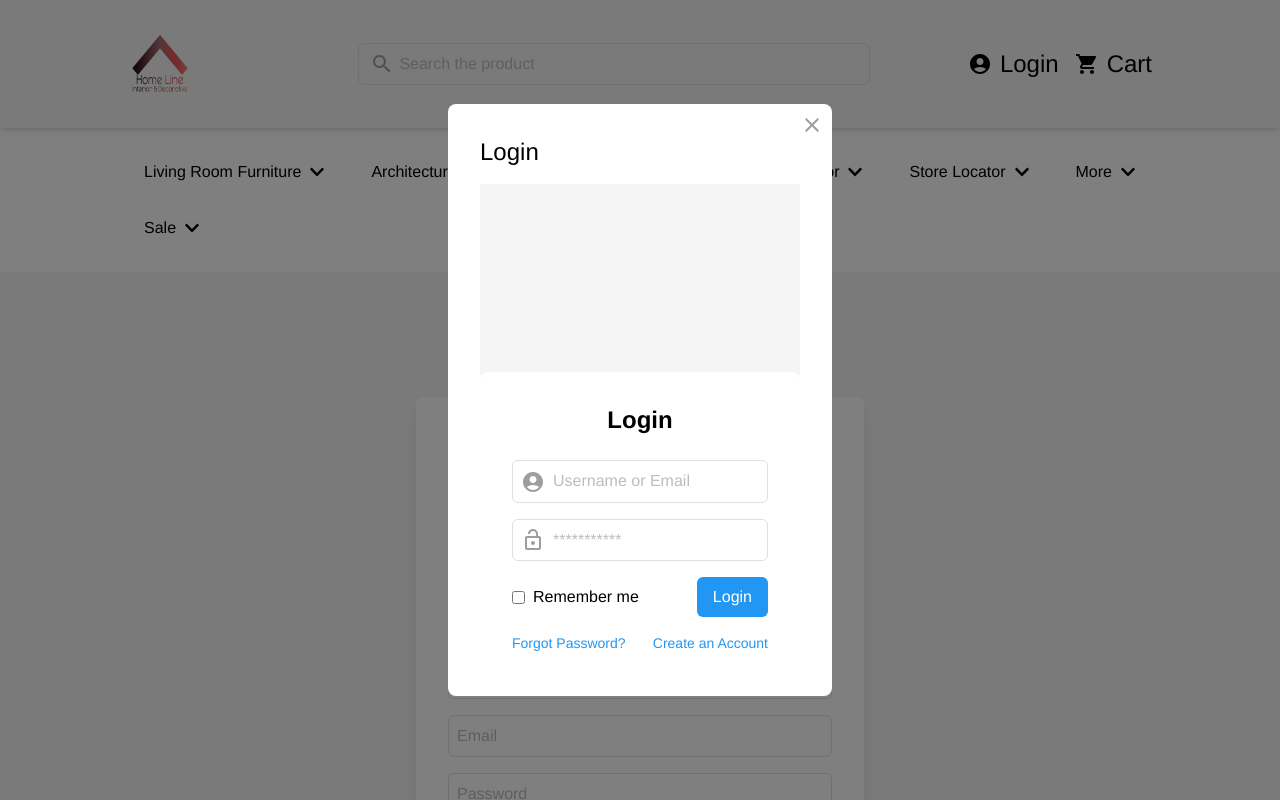
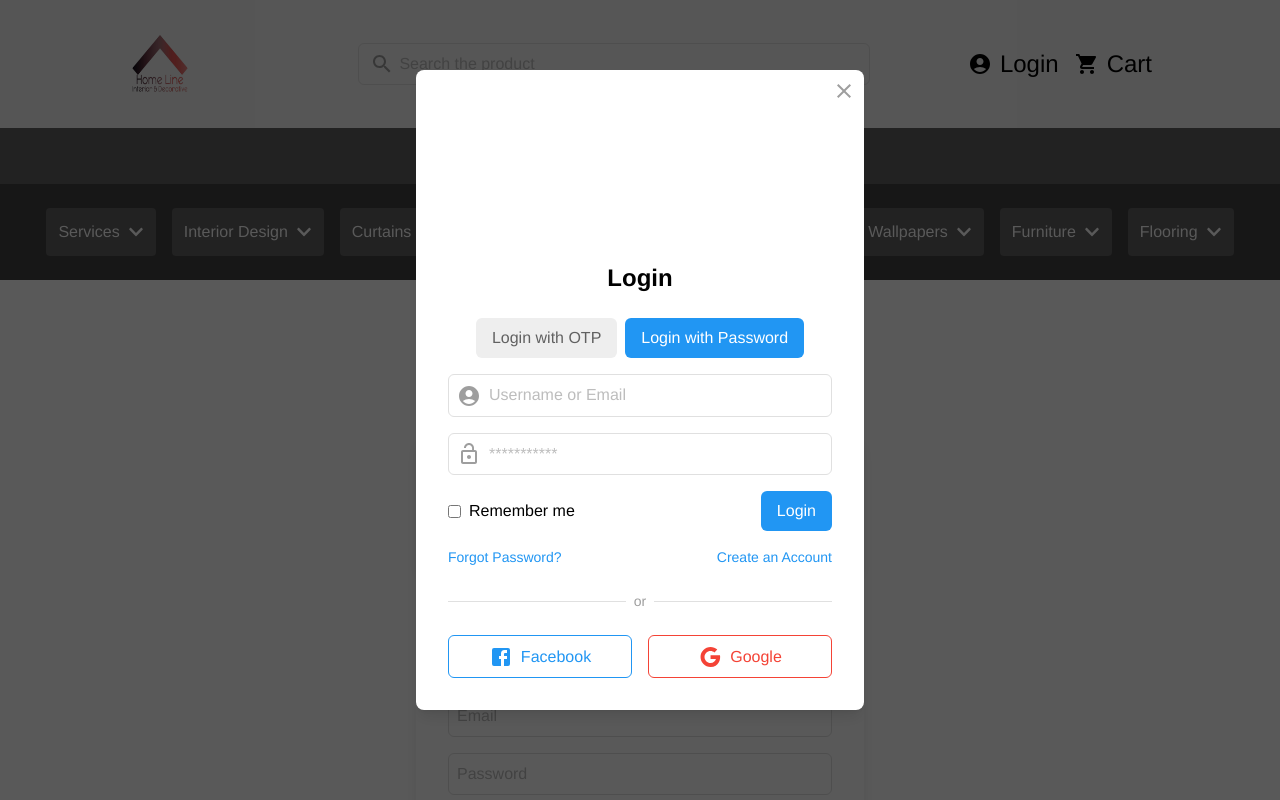
Before and after one commit to Vishnu001B/HomeLane, a React (Vite) app in the folder users/: page /register in a window 1280 px wide. Both pictures are taken after a click on the element "Login". Shown: the top 800 px of the page. Built offline with nearby package versions, Linux system fonts and the light colour scheme.

Commit message:
modify the login page

```diff
--- a/users/package.json
+++ b/users/package.json
@@ -13,8 +13,8 @@
     "@emotion/react": "^11.13.0",
     "@emotion/styled": "^11.13.0",
     "@material-tailwind/react": "^2.1.9",
-    "@mui/icons-material": "^5.16.7",
-    "@mui/material": "^5.16.7",
+    "@mui/icons-material": "^5.16.6",
+    "@mui/material": "^5.16.6",
     "axios": "^1.7.3",
     "pure-react-carousel": "^1.30.1",
     "react": "^18.3.1",
--- a/users/src/components/HomePage.jsx
+++ b/users/src/components/HomePage.jsx
@@ -25,7 +25,7 @@ const HomePage = () => (
       <CustomizedCurtains />
       <Blinds/>
       <WallPaper />
-      <DealsHeader />
+      {/* <DealsHeader /> */}
       <OfferSales />
       {/* <SalesAdOfferHomepage /> */}
       <Testimonials />
--- a/users/src/components/Navbar.jsx
+++ b/users/src/components/Navbar.jsx
@@ -7,7 +7,6 @@ import SearchIcon from "@mui/icons-material/Search";
 import footer from "../assets/image/logo-footer.png";
 import { Link } from "react-router-dom";
 import Login from "../routes/Login";
-import Register from "../routes/Register";
 
 const Navbar = () => {
   const [isMenuOpen, setIsMenuOpen] = useState(false);
@@ -62,7 +61,7 @@ const Navbar = () => {
         </div>
 
         {isMenuOpen && (
-          <div className="absolute top-16 right-0 bg-gray-100 shadow-md w-full sm:hidden z-30">
+          <div className="absolute right-0 shadow-md w-full sm:hidden z-30">
             <div className="flex flex-col items-center space-y-4 p-4">
               <div
                 className="flex items-center space-x-2 cursor-pointer"
@@ -81,21 +80,16 @@ const Navbar = () => {
       </nav>
 
       {isLoginModalOpen && (
-        <div className="fixed inset-0 bg-black bg-opacity-50 flex items-center justify-center z-50">
-          <div
-            className={`bg-white p-8 rounded-lg w-96 max-h-[90vh] relative transform transition-all duration-300 ease-out ${
-              isLoginModalOpen ? "opacity-100 scale-100" : "opacity-0 scale-95"
-            }`}
-          >
+        <div className="fixed -top-40  inset-0 bg-black bg-opacity-65 flex items-center justify-center z-50">
+          <div className="relative bg-white p-0 h-[80vh] sm:h-[500px] rounded-lg shadow-lg w-full max-w-md mx-4 sm:mx-0">
             <button
               className="absolute top-2 right-2 text-gray-500 hover:text-gray-700"
               onClick={toggleLoginModal}
             >
-              <CloseIcon />
+              <CloseIcon className="text-3xl" />
             </button>
-            <h2 className="text-2xl mb-4">Login</h2>
-            <div className="overflow-auto max-h-[60vh]">
-              <Login />
+            <div className="overflow-auto">
+              <Login setIsLoginModalOpen={setIsLoginModalOpen} />
             </div>
           </div>
         </div>
--- a/users/src/components/Navbar2.jsx
+++ b/users/src/components/Navbar2.jsx
@@ -6,49 +6,70 @@ const Navbar2 = () => {
 
   const categories = [
     {
-      name: "Living Room Furniture",
+      name: "Services",
       subcategories: [
-        "Interior Design",
-        "Blinds",
-        "Customized Curtains",
-        "Artificial Grass",
-        "Vinyl Flooring & Vinyl Plank",
-        "Wallpapers",
-        "WoodenFlooring",
-
-
+        "Curtain Stitching",
+        "Curtains and Bracket Installation",
+        "Wallpapers Installations",
+        "Wooden Flooring Installation",
+        "Carpets Installation",
+        "All Furniture Works",
+        "Electric Works",
       ],
     },
     {
-      name: "Architectural Lighting",
-      subcategories: ["Beds", "Wardrobes", "Nightstands"],
+      name: "Interior Design",
+      subcategories: [
+        "Full Home Interior",
+        "Wardrobe",
+        "Kitchen",
+        "Living Room",
+        "False Ceiling",
+        "Interior Lighting",
+      ],
     },
     {
-      name: "Ceiling Fans ",
-      subcategories: ["Desks", "Office Chairs", "Bookcases"],
+      name: "Curtains",
+      subcategories: ["Readymade Curtains", "Customized Curtains"],
     },
     {
-      name: "Home Decor",
-      subcategories: ["Patio Sets", "Outdoor Chairs", "Garden Tables"],
+      name: "Blinds",
+      subcategories: ["Roman Blinds", "Zebra Blinds", "Wooden Blinds", "PVC Blinds", "Roller Blinds"],
+    },
+    {
+      name: "Mattress",
+      subcategories: ["Peps Mattress"],
     },
     {
       name: "Store Locator",
       subcategories: ["Dining Tables", "Dining Chairs", "Buffets"],
     },
     {
-      name: "More",
-      subcategories: ["Dining Tables", "Dining Chairs", "Buffets"],
+      name: "Wallpapers",
+      subcategories: ["Customized Wallpapers", "Imported Wallpapers", "Foam Panels", "Kitchen Wallpapers", "Bathroom Wallpapers"],
     },
     {
-      name: "Sale",
-      subcategories: ["Dining Tables", "Dining Chairs", "Buffets"],
+      name: "Furniture",
+      subcategories: ["Customized Sofa Set", "Customized Bed", "Customized Dining Table & Chair"],
+    },
+    {
+      name: "Flooring",
+      subcategories: ["Wooden Flooring", "Vinyl Flooring", "Artificial Grass", "Wall-to-wall Carpet", "Carpet Tiles", "Handmade Carpets", "Gym Tiles"],
     },
   ];
 
   return (
+    <div className="relative z-20 bg-gray-800">
+      <div className='flex flex-col'>
+        {/* Top Row: Home, Gallery, Vertical Garden */}
+        <div className='flex justify-center space-x-4 bg-gray-700 p-2'>
+          <a href="#" className="text-white px-3 py-2 rounded hover:bg-gray-600 transition duration-200">Home</a>
+          <a href="#" className="text-white px-3 py-2 rounded hover:bg-gray-600 transition duration-200">Gallery</a>
+          <a href="#" className="text-white px-3 py-2 rounded hover:bg-gray-600 transition duration-200">Vertical Garden</a>
+        </div>
 
-    <div className='flex flex-wrap justify-between items-center p-4 lg:px-[10%]'>
-
+        {/* Bottom Row: Dropdown Categories */}
+        <div className='flex flex-wrap justify-center items-center p-4 bg-gray-800'>
           {categories.map((category, index) => (
             <div
               key={index}
@@ -56,15 +77,15 @@ const Navbar2 = () => {
               onMouseEnter={() => setHoveredCategory(index)}
               onMouseLeave={() => setHoveredCategory(null)}
             >
-          <button className="flex items-center p-2  rounded">
+              <button className="flex items-center p-3 bg-gray-700 text-white rounded hover:bg-gray-600 transition duration-200">
                 {category.name}
                 <FaChevronDown className="ml-2" />
               </button>
               {hoveredCategory === index && (
-            <div className="absolute top-full left-0 mt-2 w-48 z-10 bg-white border border-gray-300 rounded shadow-lg">
+                <div className="absolute top-full left-0 mt-2 w-48 bg-white border border-gray-300 rounded shadow-lg z-30">
                   <ul>
                     {category.subcategories.map((subcategory, subIndex) => (
-                  <li key={subIndex} className="p-2 hover:bg-gray-100">
+                      <li key={subIndex} className="p-3 hover:bg-gray-100 cursor-pointer transition duration-200">
                         {subcategory}
                       </li>
                     ))}
@@ -74,6 +95,8 @@ const Navbar2 = () => {
             </div>
           ))}
         </div>
+      </div>
+    </div>
   );
 };
 
--- a/users/src/components/OtpVerification.jsx
+++ b/users/src/components/OtpVerification.jsx
@@ -4,15 +4,13 @@ import axios from "axios";
 import { useNavigate } from "react-router-dom";
 import { ToastContainer, toast } from "react-toastify";
 import "react-toastify/dist/ReactToastify.css";
-
 import { API_URL } from "../../src/constants";
 
-function OtpVerification({ mobileNumber, onClose }) {
+function OtpVerification({ mobileNumber, setIsLoginModalOpen }) {
   const [otp, setOtp] = useState("");
   const [email, setEmail] = useState("");
   const navigate = useNavigate();
 
-  // Retrieve emailId from localStorage when the component mounts
   useEffect(() => {
     const storedEmail = localStorage.getItem("emailId");
     if (storedEmail) {
@@ -35,12 +33,13 @@ function OtpVerification({ mobileNumber, onClose }) {
       });
 
       toast.success("OTP verified successfully");
-      navigate("/");
-      // Close the modal or perform other actions if needed
-      // Navigate to the home page
+
+      // Close the OTP modal and open the login modal
+      setIsLoginModalOpen(true);
+
     } catch (error) {
       console.error("Error verifying OTP:", error);
-      toast.error("Failed to verify OTP. Please try again.");
+      toast.error("OTP mismatch. Please try again.");
     }
   };
 
--- a/users/src/routes/Login.jsx
+++ b/users/src/routes/Login.jsx
@@ -1,16 +1,77 @@
-import React from "react";
+import React, { useState } from "react";
 import AccountCircleIcon from "@mui/icons-material/AccountCircle";
 import LockOpenIcon from "@mui/icons-material/LockOpen";
 import FacebookIcon from "@mui/icons-material/Facebook";
 import GoogleIcon from "@mui/icons-material/Google";
-import { Link } from "react-router-dom";
+import Register from "./Register";
 
-const Login = () => {
+const Login = ({ setIsLoginModalOpen }) => {
+  const [isRegister, setIsRegister] = useState(false);
+  const [loginWithOTP, setLoginWithOTP] = useState(false);
+
+  const toggleForm = () => {
+    setIsRegister(!isRegister);
+  };
+
+  const toggleLoginMethod = () => {
+    setLoginWithOTP(!loginWithOTP);
+  };
+
   return (
-    <div className="flex items-center justify-center min-h-screen bg-gray-100">
+    <div className="flex items-center justify-center min-h-screen ">
       <div className="bg-white p-8 rounded-lg shadow-lg w-full max-w-md">
+        {isRegister ? (
+          <Register
+            toggleForm={toggleForm}
+            setIsLoginModalOpen={setIsLoginModalOpen}
+          />
+        ) : (
+          <>
             <h2 className="text-2xl font-bold text-center mb-6">Login</h2>
-
+            <div className="flex justify-center mb-4">
+              <button
+                className={`${
+                  loginWithOTP
+                    ? "bg-blue-500 text-white"
+                    : "bg-gray-200 text-gray-700"
+                } py-2 px-4 rounded-md hover:bg-blue-600 mr-2`}
+                onClick={toggleLoginMethod}
+              >
+                Login with OTP
+              </button>
+              <button
+                className={`${
+                  !loginWithOTP
+                    ? "bg-blue-500 text-white"
+                    : "bg-gray-200 text-gray-700"
+                } py-2 px-4 rounded-md hover:bg-blue-600`}
+                onClick={toggleLoginMethod}
+              >
+                Login with Password
+              </button>
+            </div>
+            {loginWithOTP ? (
+              <>
+                {/* Login with OTP Form */}
+                <div className="space-y-4">
+                  <div className="flex items-center border border-gray-300 rounded-md p-2">
+                    <span className="text-gray-500">
+                      <AccountCircleIcon />
+                    </span>
+                    <input
+                      type="text"
+                      placeholder="Phone Number"
+                      className="ml-2 w-full focus:outline-none"
+                    />
+                  </div>
+                  <button className="bg-blue-500 text-white py-2 px-4 rounded-md hover:bg-blue-600 w-full">
+                    Send OTP
+                  </button>
+                </div>
+              </>
+            ) : (
+              <>
+                {/* Login with Password Form */}
                 <div className="space-y-4">
                   <div className="flex items-center border border-gray-300 rounded-md p-2">
                     <span className="text-gray-500">
@@ -43,10 +104,14 @@ const Login = () => {
                     Login
                   </button>
                 </div>
+              </>
+            )}
 
             <div className="flex justify-between mt-4 text-sm text-blue-500">
               <a href="#">Forgot Password?</a>
-          <Link to="/register">Create an Account</Link>
+              <span className="cursor-pointer" onClick={toggleForm}>
+                Create an Account
+              </span>
             </div>
 
             <div className="relative my-6">
@@ -72,6 +137,8 @@ const Login = () => {
                 Google
               </button>
             </div>
+          </>
+        )}
       </div>
     </div>
   );
--- a/users/src/routes/Register.jsx
+++ b/users/src/routes/Register.jsx
@@ -1,10 +1,10 @@
 import React, { useState } from "react";
 import axios from "axios";
+import Swal from "sweetalert2";
+import OtpVerification from "../components/OtpVerification";
 import { API_URL } from "../../src/constants";
-import { useNavigate } from "react-router-dom";
 
-const Register = () => {
-  const navigate = useNavigate();
+const Register = ({ toggleForm, setIsLoginModalOpen }) => {
   const [formData, setFormData] = useState({
     firstName: "",
     lastName: "",
@@ -12,8 +12,7 @@ const Register = () => {
     email: "",
     password: "",
   });
-
-  const [error, setError] = useState(""); // Error state to handle error messages
+  const [otpSent, setOtpSent] = useState(false);
 
   const handleChange = (e) => {
     const { name, value } = e.target;
@@ -23,62 +22,34 @@ const Register = () => {
     });
   };
 
-  const handleSubmit = async (e) => {
+  const handleRegister = async (e) => {
     e.preventDefault();
     try {
-      const response = await axios.post(
-        `${API_URL}/api/user/register`,
-        formData
-      );
-      console.log("Registration successful:", response.data);
+      const resp = await axios.post(`${API_URL}/api/user/register`, {
+        ...formData,
+      });
+      if (resp.status === 200) {
+        Swal.fire("Success", "OTP sent successfully", "success");
+        setOtpSent(true);
         localStorage.setItem("emailId", formData.email);
-      // Navigate to OTP verification page on successful registration
-      navigate("/verifyOtp");
-      setError(""); // Clear any previous errors on successful registration
+      }
     } catch (error) {
-      if (error.response) {
-        // Handle error based on status code
-        switch (error.response.status) {
-          case 400:
-            setError("Email ID already exists.");
-            break;
-
-          case 500:
-            setError("Server error. Please try again later.");
-            break;
-          default:
-            setError("An unexpected error occurred. Please try again.");
-        }
-      } else {
-        // Handle error if there's no response
-        setError("Network error. Please check your connection.");
-      }
+      console.error("Error during registration:", error);
+      Swal.fire("Error", "Registration failed. Please try again.", "error");
     }
   };
-
   return (
-    <div className="flex items-center justify-center min-h-screen bg-gray-100">
+    <div className="flex items-center justify-center min-h-screen">
       <div className="bg-white p-8 rounded-lg shadow-lg w-full max-w-md">
-        <h2 className="text-2xl font-bold text-center mb-6">
-          Create an Account
-        </h2>
-
-        {error && (
-          <div className="bg-red-100 text-red-700 p-4 rounded-md mb-4">
-            {error}
-          </div>
-        )}
-
-        <div className="flex justify-center mb-4">
-          <button className="bg-blue-500 text-white py-2 px-4 rounded-md hover:bg-blue-600 mr-2">
-            Login with OTP
-          </button>
-          <button className="bg-gray-200 text-gray-700 py-2 px-4 rounded-md hover:bg-gray-300">
-            Login with Password
-          </button>
-        </div>
-
-        <form onSubmit={handleSubmit}>
+        {otpSent ? (
+          <OtpVerification
+            mobileNumber={formData.phone}
+            setIsLoginModalOpen={setIsLoginModalOpen}
+          />
+        ) : (
+          <>
+            <h2 className="text-2xl font-bold text-center mb-6">Register</h2>
+            <form onSubmit={handleRegister}>
               <div className="space-y-4">
                 <input
                   type="text"
@@ -121,19 +92,22 @@ const Register = () => {
                   className="border border-gray-300 rounded-md p-2 w-full focus:outline-none focus:ring-2 focus:ring-blue-500"
                 />
               </div>
-
               <button
                 type="submit"
-            className="w-full bg-blue-500 text-white py-2 px-4 rounded-md mt-6 hover:bg-blue-600"
+                className="bg-blue-500 text-white py-2 px-4 rounded-md hover:bg-blue-600 mt-6 w-full"
               >
-            Create Account
+                Register
               </button>
             </form>
 
-        <div className="flex justify-between items-center mt-4 text-sm text-blue-500">
-          <a href="#">Forgot Password?</a>
-          <a href="#">Forget Password via Email?</a>
+            <div className="flex justify-between mt-4 text-sm text-blue-500">
+              <span className="cursor-pointer" onClick={toggleForm}>
+                Already have an account? Login
+              </span>
             </div>
+          </>
+        )}
+
       </div>
     </div>
   );
```
Also changed, not shown: users/src/App.jsx (+3 -5 lines), 1 other file (tests, documents, lock files or other folders). Lines whose indentation alone changed are shown as unchanged.
